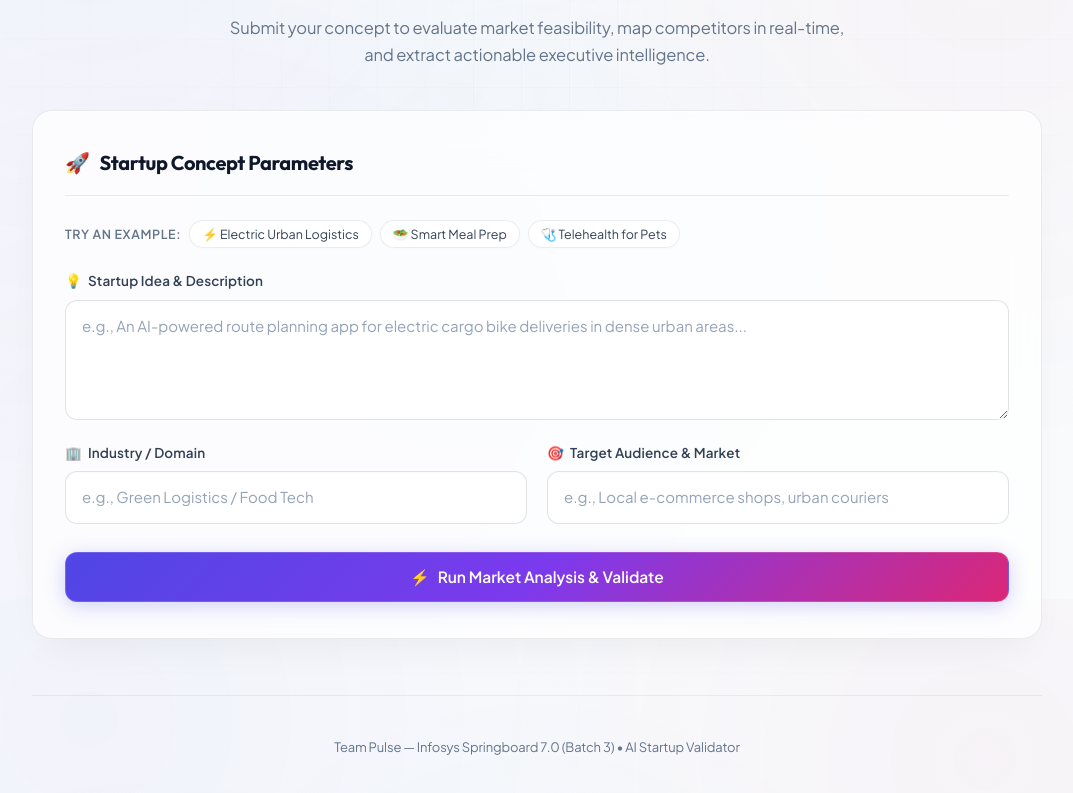
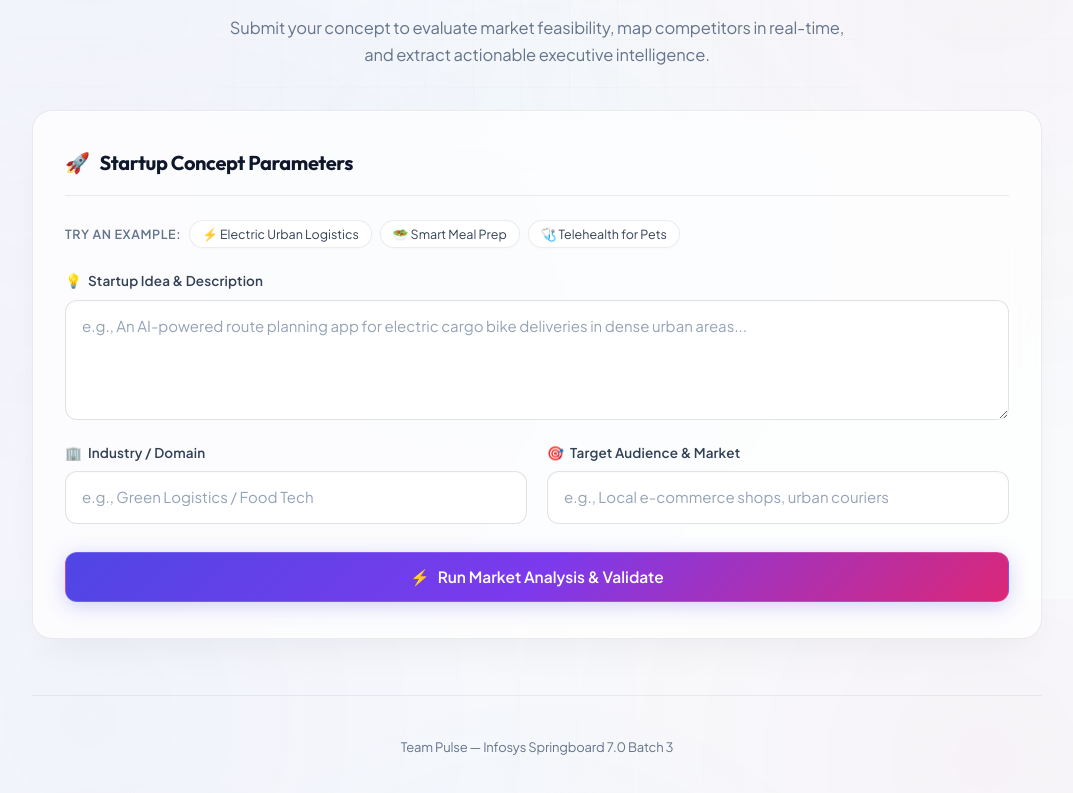
Before and after one commit to UtkarshSrivastav09/Team-Pulse-ISB7.3, a React (Vite) app in the folder frontend/: page / in a window 1280 px wide. Shown: the part 201-994 px from the top of the page, without its empty margins (103-1176 px from the left). Built offline with nearby package versions, Linux system fonts and the light colour scheme.

Commit message:
Milestone 1 Done - Team Pulse

```diff
--- a/frontend/src/App.jsx
+++ b/frontend/src/App.jsx
@@ -322,7 +322,7 @@ function App() {
 
       {/* Footer Section */}
       <footer className="app-footer">
-        <p>Team Pulse — Infosys Springboard 7.0 (Batch 3) • AI Startup Validator</p>
+        <p>Team Pulse — Infosys Springboard 7.0 Batch 3</p>
       </footer>
     </div>
   )
```
